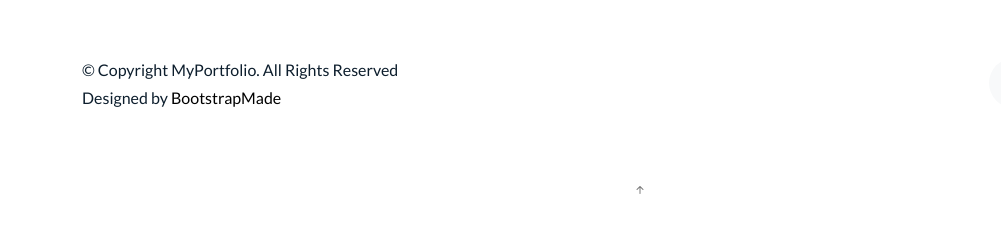
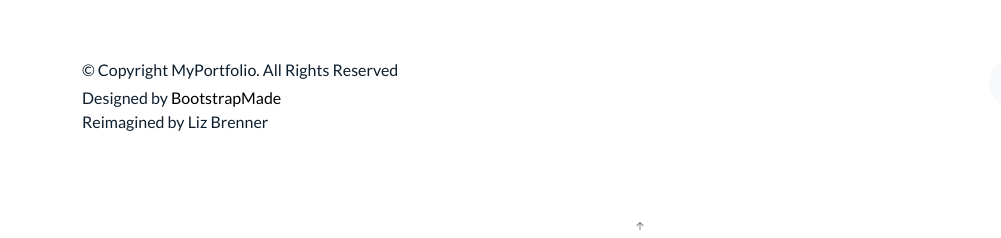
Before and after one commit to lizbrenner/lizbrenner.github.io, a plain HTML site: page works.html in a window 1280 px wide. Shown: the part 1658-1896 px from the top of the page, 0-1001 px from the left. Before the commit the page ends 1860 px from the top, so only its background shows below. Drawn offline with Linux system fonts and the light colour scheme.

Commit message:
contact page updates

```diff
--- a/works.html
+++ b/works.html
@@ -202,7 +202,8 @@
             Purchase the pro version with working PHP/AJAX contact form: https://bootstrapmade.com/buy/?theme=MyPortfolio
           -->
             Designed by <a href="https://bootstrapmade.com/">BootstrapMade</a>
-          </div>
+            <p>Reimagined by Liz Brenner</p>
+           </div>
         </div>
         <div class="col-sm-6 social text-md-end">
           <a href="https://github.com/lizbrenner"><span class="bi bi-github"></span></a>
```
Also changed, not shown: work-single.html (+1 -0 lines).
